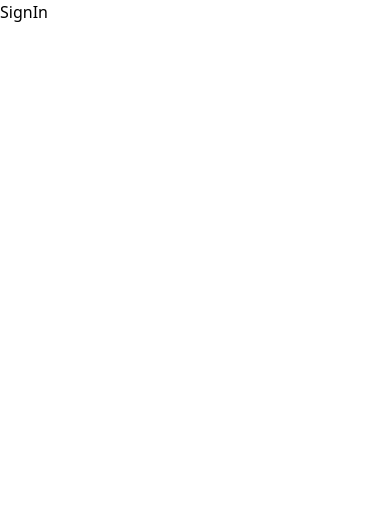
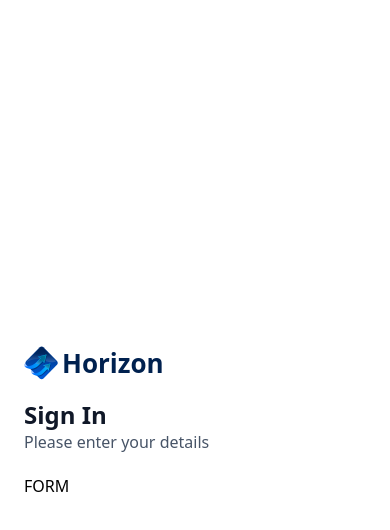
Before and after one commit to F-erno4004/BankingApp-Nextjs-, a Next.js app: page /sign-in in a window 390 px wide. Shown: the top 530 px of the page. Built offline with nearby package versions, Linux system fonts and the light colour scheme.

Commit message:
Add AuthForm component for authentication pages

```diff
--- a/app/(auth)/sign-in/page.tsx
+++ b/app/(auth)/sign-in/page.tsx
@@ -1,8 +1,11 @@
 import React from 'react'
+import AuthForm from '@/components/ui/AuthForm'
 
 const SignIn = () => {
   return (
-    <div>SignIn</div>
+    <section className="flex-center size-full max-sm:px-6">
+      <AuthForm type="sign-in" />
+    </section>
   )
 }
 
--- a/app/(auth)/sign-up/page.tsx
+++ b/app/(auth)/sign-up/page.tsx
@@ -1,8 +1,11 @@
 import React from 'react'
+import AuthForm from '@/components/ui/AuthForm'
 
-const SignUp = () => {
+const SignUp= () => {
   return (
-    <div>SignUp</div>
+    <section className="flex-center size-full max-sm:px-6">
+      <AuthForm type="sign-up" />
+    </section>
   )
 }
 
--- /dev/null
+++ b/components/ui/AuthForm.tsx
@@ -0,0 +1,56 @@
+"use client"
+
+import React, { useState } from 'react'
+import Link from 'next/link'
+import Image from 'next/image'
+
+const AuthForm = ({type}:{type: string}) => {
+
+    const [user, setUser] = useState(null)
+
+  return (
+    <section className="auth-form">
+      <header className="flex flex-col gap-5 md:gap-8">
+        <Link href ="/" className='flex cursor-pointer items-center gap-1'>
+                <Image
+                    src="/icons/logo.svg"
+                    width={34}
+                    height={34}
+                    alt='Horizon Logo'
+                />
+                <h1 className='text-26 font-ibm-plex-serif font-bold text-black-1'>Horizon</h1>
+            </Link>
+
+            <div className = "flex flex-col gap-1 md:gap-3">
+                <h1 className = "text-24 lg:text-36 font-semibold text-gray-900">
+                    {user
+                        ? 'Link Account'
+                        : type === 'sign-in'
+                        ?'Sign In'
+                        :'Sign Up'
+                    }
+
+                    <p className = "text-16 font-normal text-gray-600">
+                        {user
+                            ? 'Link your account to Horizon'
+                            : 'Please enter your details'}
+                    </p>
+                </h1>
+
+            </div>
+      </header>
+      {user ? (
+        <div className = "flex flex-col gap-4">
+            {/* PlaidLink */}
+
+        </div>
+      ) : (
+        <>
+            FORM
+        </>
+      )}
+    </section>
+  )
+}
+
+export default AuthForm
```
